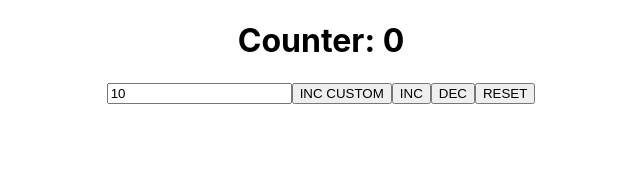
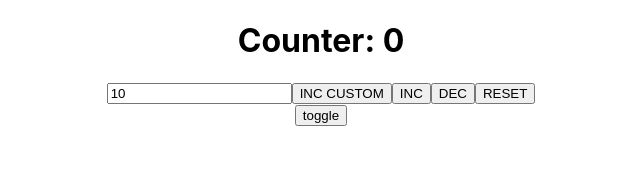
Before and after one commit to shas02/react_2021, a React (Create React App) app: page / in a window 1280 px wide. Shown: the top 195 px of the page, without its empty margins (319-959 px from the left). Built offline with nearby package versions, Linux system fonts and the light colour scheme.

Commit message:
Update App.js

```diff
--- a/src/App.js
+++ b/src/App.js
@@ -44,10 +44,17 @@ const Counter = () => {
 }
 
 function App() {
+
+    const [isOn, setIsOn] = React.useState(true);
+
+
     return (
         <div className="App">
-            <Counter/>
-
+            {isOn && <Counter/>}
+            <button onClick={() => {
+            setIsOn(prev => !prev)
+            }
+            }>toggle</button>
         </div>
     );
 }
```
